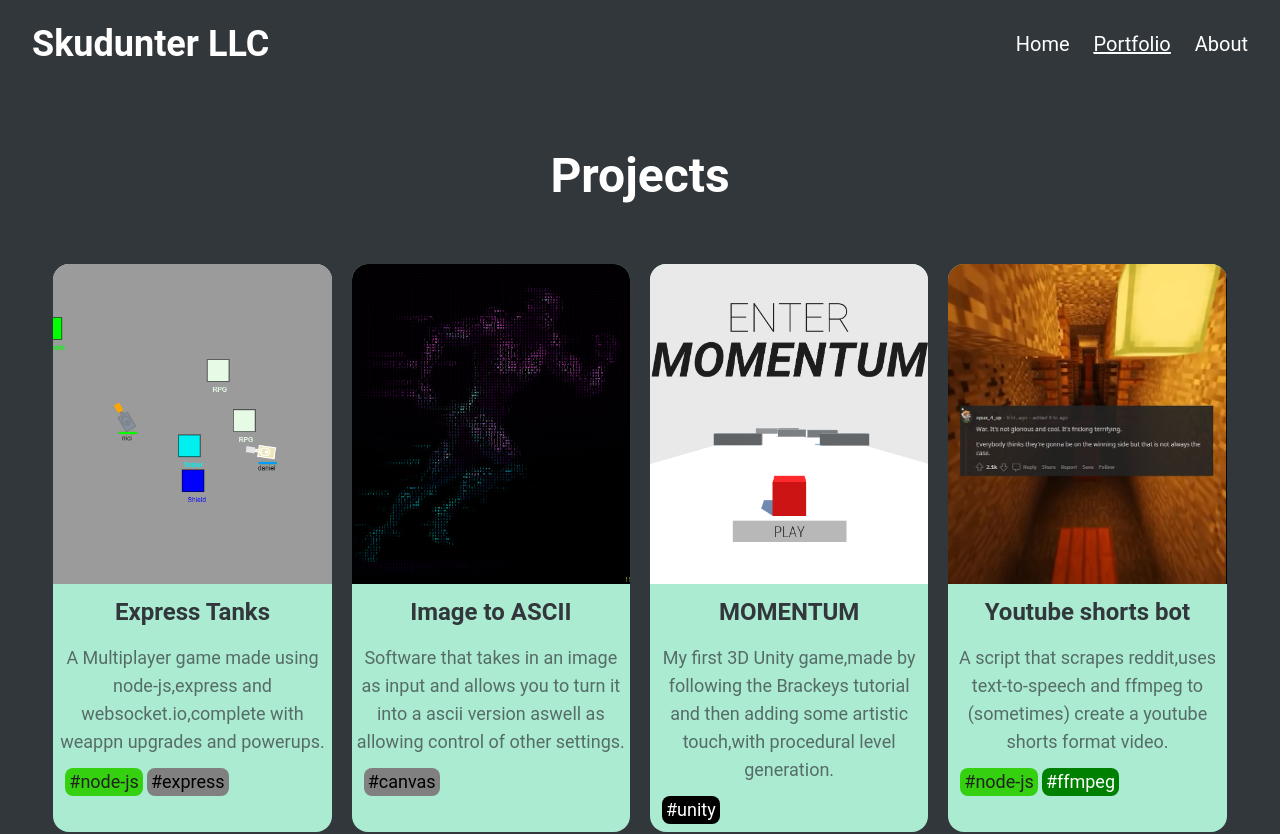
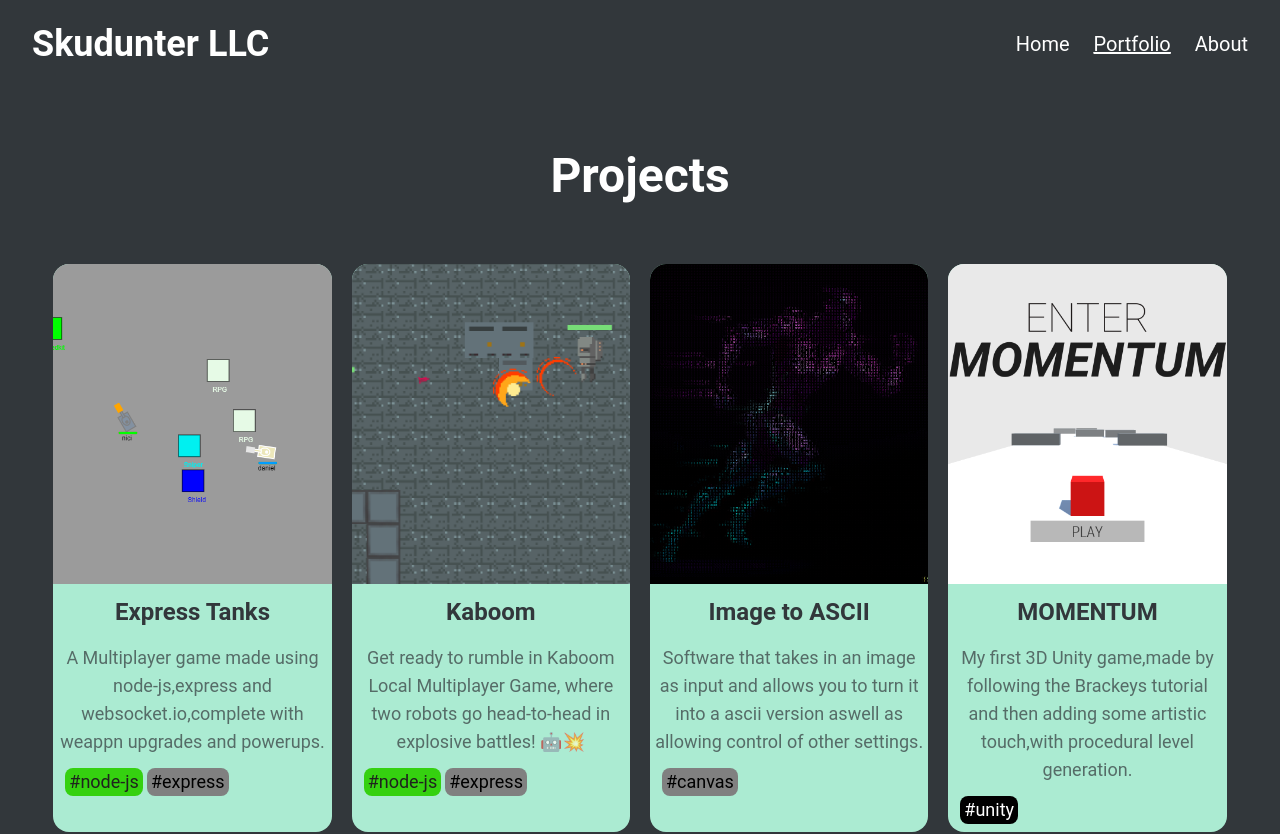
Before and after one commit to skudunter/skudunter.com, a Next.js app: page /portfolio in a window 1280 px wide. Shown: the top 834 px of the page. Built offline with nearby package versions, Linux system fonts and the light colour scheme.

Commit message:
feat added kaboom.js

```diff
--- a/app/_components/ProjectBlooper.tsx
+++ b/app/_components/ProjectBlooper.tsx
@@ -21,7 +21,7 @@ export function ProjectBlooper(props: ProjectBlooperProps) {
       >
         <div className="flex h-setHeight p-0">
           <Image
-            src={"/" + props.image}
+            src={"/images/" + props.image}
             alt="the cover page of one of my projects that I have worked on"
             width={1200}
             height={1200}
--- a/app/portfolio/page.tsx
+++ b/app/portfolio/page.tsx
@@ -10,7 +10,7 @@ export default function PortfolioPage() {
           <li>
             <ProjectBlooper
               fileName="tank"
-              image="./images/tanks.png"
+              image="tanks.png"
               title="Express  Tanks"
               description="A Multiplayer game made using node-js,express and websocket.io,complete with weappn upgrades and powerups."
               tag={[
@@ -29,8 +29,28 @@ export default function PortfolioPage() {
           </li>
           <li>
             <ProjectBlooper
+              fileName="kaboom-multiplayer-game"
+              image="kaboom-multiplayer-game.png"
+              title="Kaboom"
+              description="Get ready to rumble in Kaboom Local Multiplayer Game, where two robots go head-to-head in explosive battles! 🤖💥"
+              tag={[
+                {
+                  title: "#node-js",
+                  mainColor: "#35d110",
+                  textColor: "#1f231e",
+                },
+                {
+                  title: "#express",
+                  mainColor: "grey",
+                  textColor: "black",
+                },
+              ]}
+            />
+          </li>
+          <li>
+            <ProjectBlooper
               fileName="https://imgtoascii-51d7b.web.app/"
-              image="./images/imgtoascii-example.png"
+              image="imgtoascii-example.png"
               title="Image to ASCII"
               description="Software that takes in an image as input and allows you to turn it into a ascii version aswell as allowing control of other settings."
               tag={[
@@ -45,7 +65,7 @@ export default function PortfolioPage() {
           <li>
             <ProjectBlooper
               fileName="momentum"
-              image="./images/momentum.png"
+              image="momentum.png"
               title="MOMENTUM"
               description="My first 3D Unity game,made by following the Brackeys tutorial and then adding some artistic touch,with procedural level generation."
               tag={[
@@ -60,7 +80,7 @@ export default function PortfolioPage() {
           <li>
             <ProjectBlooper
               fileName="yt-shorts-bot"
-              image="./images/yt-shorts-bot.png"
+              image="yt-shorts-bot.png"
               title="Youtube shorts bot"
               description="A script that scrapes reddit,uses text-to-speech and ffmpeg to (sometimes) create a youtube shorts format video."
               tag={[
```
Also changed, not shown: public/content/kaboom-multiplayer-game.md (added, +19 -0 lines), public/images/chess.png (deleted), public/images/kaboom-multiplayer-game.png (added).
